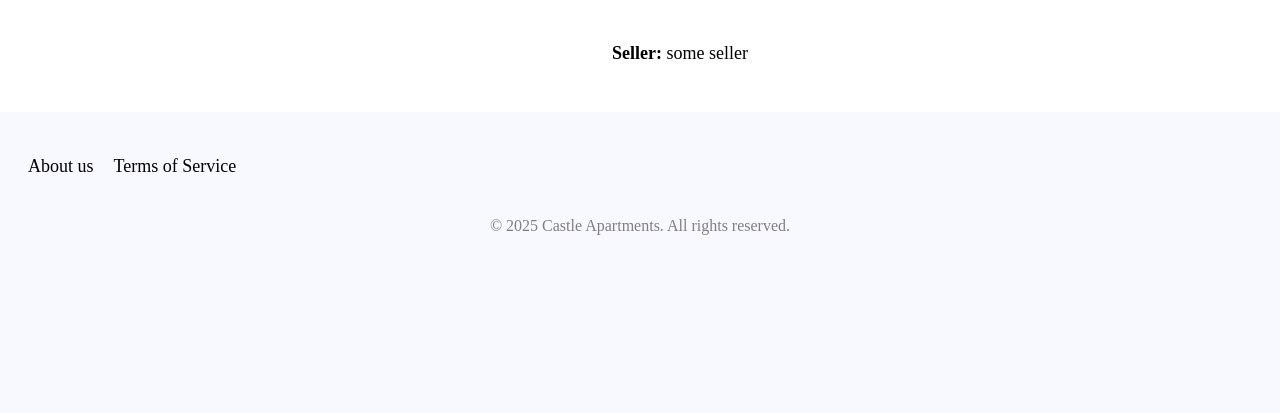
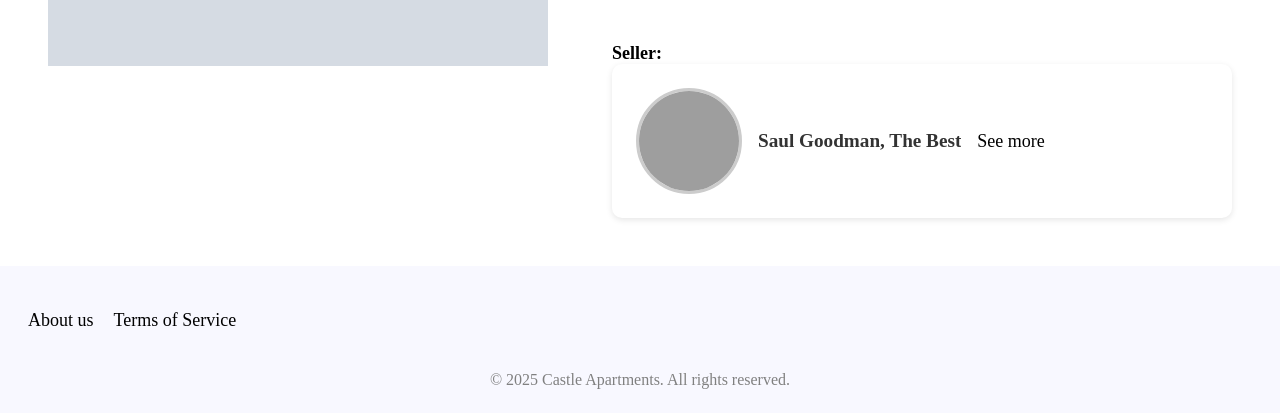
Before and after one commit to mrnfd/web-app, a Django app: page /catalogue/1 in a window 1280 px wide. Shown: the part 568-981 px from the top of the page. Before the commit the page ends 803 px from the top, so only its background shows below. Run offline with Django 5.2, Linux system fonts and the light colour scheme; data comes from the database, SQL or seed files in the repository; tables that the repository leaves empty hold one stand-in row (values such as "Sample post"); grey boxes marked "Sample" are stand-in pictures; parts of the project's set-up code (start-up, migrations or seed data) failed here and were passed over; grey boxes are pictures that could not be loaded.

Commit message:
uppfæra seller a listing detail

```diff
--- a/templates/listing_detail.html
+++ b/templates/listing_detail.html
@@ -5,6 +5,7 @@
     <title>Catalogue</title>
     {% load static %}
     <link rel="stylesheet" href="{% static 'css/property_detail_style.css' %}">
+    <link rel="stylesheet" href="{% static 'css/sellers_style.css' %}">
     <script src="{% static 'js/image_slideshow.js' %}"></script>
 
 </head>
@@ -38,7 +39,14 @@
             <p><strong>Sold: </strong>{{ listing.sold }}</p>
             <div class="seller">
                 <label for="seller-link"><strong>Seller: </strong></label>
-                <a href="#">some seller</a>
+                <div class="seller-card">
+                    <img src="/static/{{ seller.profile_image_url }}" alt="Seller image">
+                    <p class="seller-name">{{seller.name}}, {{seller.seller_type}} </p>
+                    {% if seller.street %}
+                        <p class="seller-name"><br /> {{seller.city}}, {{seller.street}} {{seller.house_numb}} <br /></p>
+                    {% endif %}
+                    <a href="/sellers/{{seller.id}}/"> See more </a>
+                </div>
             </div>
         </div>
 
```
